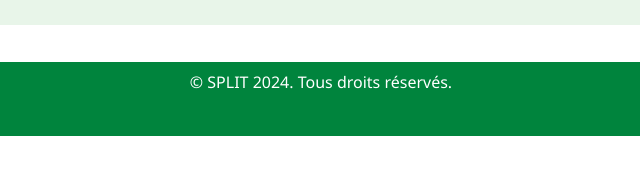
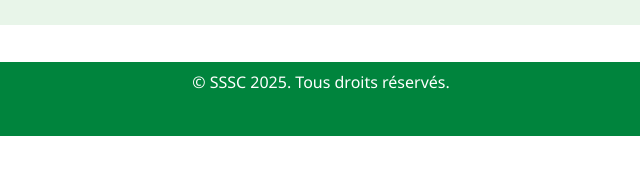
Before and after one commit to sssc-2025/sssc, a website built with Vite: page index.html in a window 1280 px wide. Shown: the part 664-838 px from the top of the page, 319-959 px from the left. Built offline with nearby package versions, Linux system fonts and the light colour scheme; files whose address does not match are found by name.

```diff
--- a/index.html
+++ b/index.html
@@ -12,7 +12,7 @@
 
     <meta charset="UTF-8">
     <meta name="viewport" content="width=device-width, initial-scale=1.0">
-    <title>SPLIT 2024</title>
+    <title>SSSC 2025</title>
     <link rel="stylesheet" href="style.css">
 </head>
 <body>
@@ -356,7 +356,7 @@
     </main>
 
     <footer>
-        <p>&copy; SPLIT 2024. Tous droits réservés.</p>
+        <p>&copy; SSSC 2025. Tous droits réservés.</p>
     </footer>
 
     <script src="main.js"></script>
```
